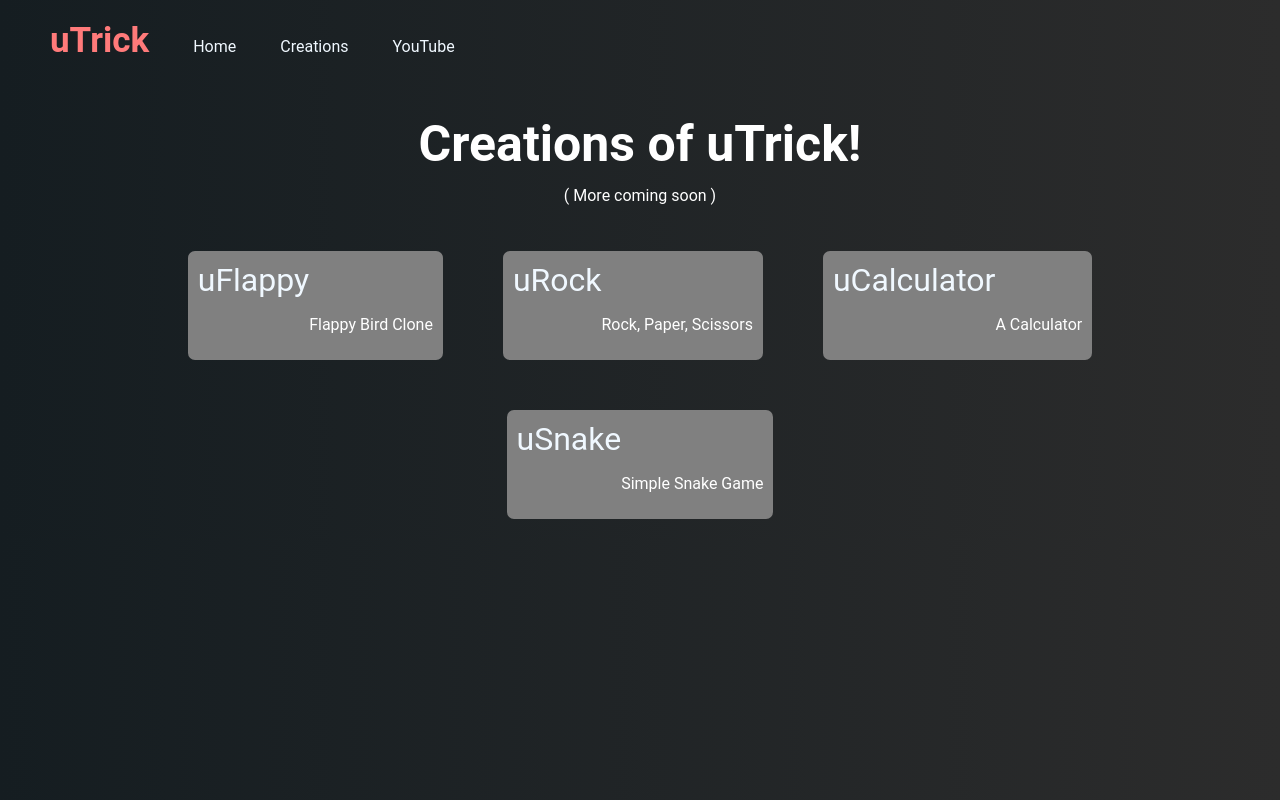
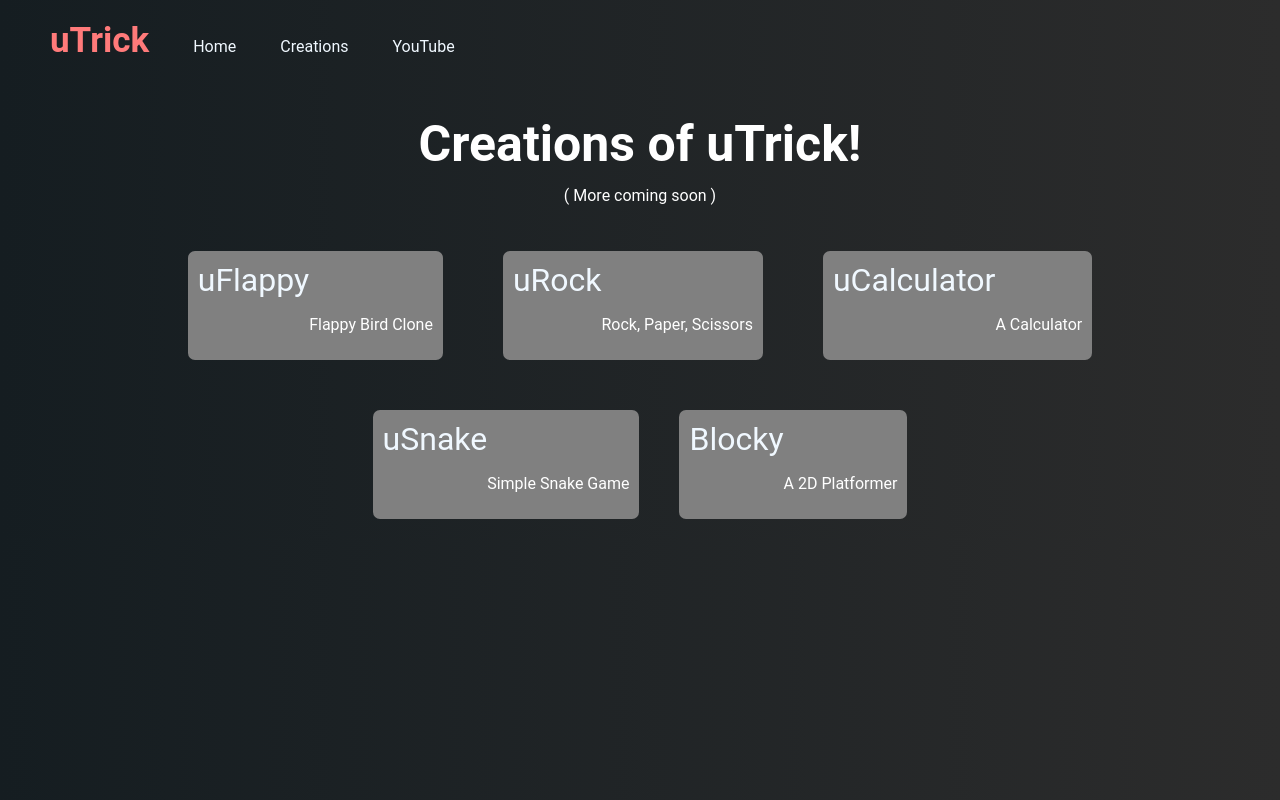
Before and after one commit to Tashid47/utrickofficial, a plain HTML site: page creations.html in a window 1280 px wide. Drawn offline with Linux system fonts and the light colour scheme.

Commit message:
Added Blocky in creations.html

```diff
--- a/creations.html
+++ b/creations.html
@@ -52,6 +52,10 @@
       <a href="https://utrick.itch.io/usnake">uSnake</a>
       <p style="font-size: 16px;"><br><br>Simple Snake Game</p>
     </div>
+    <div class="Blocky">
+      <a href="https://utrick.itch.io/blocky">Blocky</a>
+      <p style="font-size: 16px;"><br><br>A 2D Platformer</p>
+    </div>
   </div>
 
 
--- a/styles.css
+++ b/styles.css
@@ -178,3 +178,13 @@ li {
   border: none;
   border-radius: 7px;
 }
+.Blocky {
+  display: inline-flex;
+  padding: 10px;
+  background-color: gray;
+  font-family: Roboto, Arial;
+  font-size: 32px;
+  margin: 20px;
+  border: none;
+  border-radius: 7px;
+}
```
